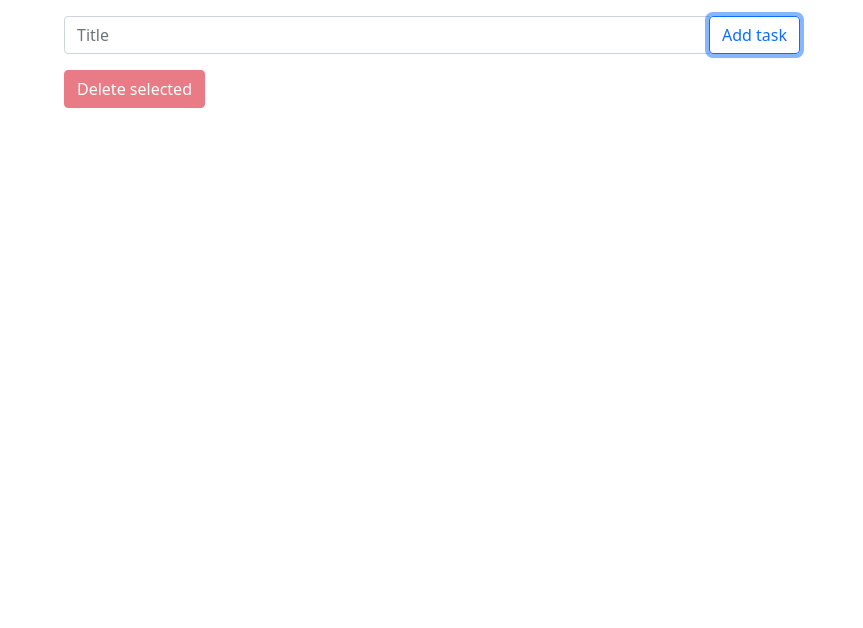
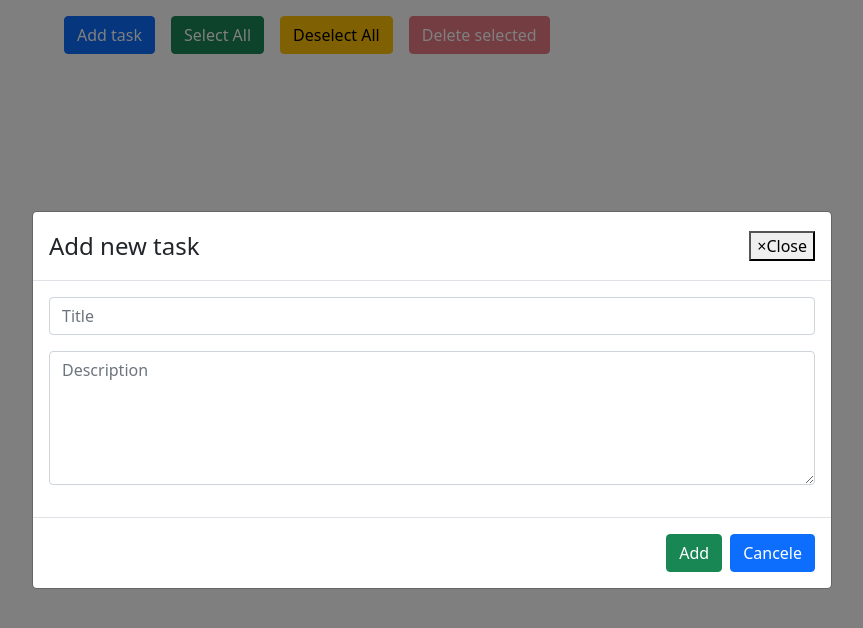
Before and after one commit to khanummarg/mytodo, a React (Create React App) app: page / in a window 1280 px wide. Both pictures are taken after a click on the button "Add task". Shown: the top 628 px of the page, without its empty margins (208-1071 px from the left). Built offline with nearby package versions, Linux system fonts and the light colour scheme.

Commit message:
new task modal, fontawsome

```diff
--- a/package.json
+++ b/package.json
@@ -3,6 +3,9 @@
   "version": "0.1.0",
   "private": true,
   "dependencies": {
+    "@fortawesome/fontawesome-svg-core": "^1.2.35",
+    "@fortawesome/free-solid-svg-icons": "^5.15.3",
+    "@fortawesome/react-fontawesome": "^0.1.14",
     "@testing-library/jest-dom": "^5.12.0",
     "@testing-library/react": "^11.2.6",
     "@testing-library/user-event": "^12.8.3",
--- a/src/components/NewTask/NewTask.js
+++ b/src/components/NewTask/NewTask.js
@@ -1,29 +1,26 @@
-import React, { Component } from 'react';
-import {
-    Button,
-    FormControl,
-    InputGroup,
-    Form
-  } from "react-bootstrap";
+import React, { Component } from "react";
+import { Button, FormControl, Modal } from "react-bootstrap";
 import idGenerator from "../../helper/idGenerator.js";
-  import PropTypes from 'prop-types';
-
+import PropTypes from "prop-types";
 
 class NewTask extends Component {
-    state={
+  state = {
     title: "",
-        description: ""
-    }
+    description: "",
+  };
 
   handleChange = (e) => {
+    // const {name, value} = e.target;
+    // this.setState({
+    //   [name]: value
+    // });
+
     this.setState({
-            title: e.target.value,
+      [e.target.name]: e.target.value,
     });
   };
 
   handleSubmit = (e) => {
-        e.preventDefault();
-
     const title = this.state.title.trim();
     const description = this.state.description.trim();
 
@@ -34,48 +31,59 @@ class NewTask extends Component {
     const newTask = {
       _id: idGenerator(),
       title: title,
-        //   description: description
+      description: description,
     };
 
     this.props.onAdd(newTask);
-
-        this.setState({
-            title: "",
-            // description: ""
-        })
   };
 
   render() {
-        const {title, description} = this.state;
-        const {disabled} = this.props;
+    const { onClose } = this.props;
 
-        return(
+    return (
       <>
-            <Form onSubmit={this.handleSubmit} className="mt-3">
-                <InputGroup className="mb-3">
+        <Modal
+          show={true}
+          onHide={onClose}
+          size="lg"
+          aria-labelledby="contained-modal-title-vcenter"
+          centered
+        >
+          <Modal.Header closeButton>
+            <Modal.Title id="contained-modal-title-vcenter">
+              Add new task
+            </Modal.Title>
+          </Modal.Header>
+          <Modal.Body>
             <FormControl
+              className="mb-3"
               placeholder="Title"
-                    disabled={disabled}
-                    value={title}
+              name="title"
               onChange={this.handleChange}
             />
-                  <InputGroup.Append>
-                    <Button type="submit" variant="outline-primary"
-                     disabled={disabled}
-                    >
-                      Add task
+            <FormControl
+              as="textarea"
+              rows={5}
+              className="mb-3"
+              placeholder="Description"
+              name="description"
+              onChange={this.handleChange}
+            />
+          </Modal.Body>
+          <Modal.Footer>
+            <Button variant="success" onClick={this.handleSubmit}>
+              Add
             </Button>
-                  </InputGroup.Append>
-                </InputGroup>
-              </Form>
+            <Button onClick={onClose}>Cancele</Button>
+          </Modal.Footer>
+        </Modal>
       </>
-        )
+    );
   }
 }
 
 NewTask.propTypes = {
-  disabled: PropTypes.bool.isRequired,
   onAdd: PropTypes.func.isRequired,
-
+  onClose: PropTypes.func.isRequired,
 };
 export default NewTask;
--- a/src/components/Task/Task.js
+++ b/src/components/Task/Task.js
@@ -1,10 +1,12 @@
 import React, { Component } from "react";
 import { Button, Card, Form } from "react-bootstrap";
-import PropTypes from 'prop-types';
-import styles from "./taskStyle.module.css"
+import PropTypes from "prop-types";
+import { FontAwesomeIcon } from "@fortawesome/react-fontawesome";
+import { faTrash, faEdit } from "@fortawesome/free-solid-svg-icons";
+
+import styles from "./taskStyle.module.css";
 
 class Task extends Component {
-
   // static propTypes = {
   //   data: PropTypes.object.isRequired,
   //   onToggle: PropTypes.func.isRequired,
@@ -13,41 +15,38 @@ class Task extends Component {
 
   // };
 
-    state={
-        selected: false
-    }
-
-    handleChange = () => {
-        const {data, onToggle} = this.props;
-        onToggle(data._id);
-        this.setState({
-            selected: !this.state.selected
-        })
-    }
+  handleChange = () => {
+    const { data, onToggle } = this.props;
+    onToggle(data._id);
+  };
 
   render() {
     const task = this.props.data;
-    const { disabled, onDelete } = this.props;
-    const {selected} = this.state;
+    const { disabled, onDelete, selected } = this.props;
+
     return (
       <Card className={`mt-3 ${selected ? styles.selected : ""}`}>
         <Card.Body>
-          <Form.Check onChange={this.handleChange} />
+          <Form.Check onChange={this.handleChange} checked={selected} />
           <Card.Title>{task.title}</Card.Title>
-          <Card.Text>
-            Some quick example text to build on the card title and make up the
-            bulk of the card's content.
-          </Card.Text>
+          <Card.Text>{task.description}</Card.Text>
           <Button
+            variant="primary"
+            disabled={disabled}
+            onClick={() => onDelete(task._id)}
+          >
+            <FontAwesomeIcon icon={faEdit} />
+          </Button>
+          <Button className="m-2"
             variant="danger"
             disabled={disabled}
             onClick={() => onDelete(task._id)}
           >
-            Delete
+            <FontAwesomeIcon icon={faTrash} />
           </Button>
         </Card.Body>
       </Card>
-    )
+    );
   }
 }
 
@@ -56,6 +55,7 @@ Task.propTypes = {
   onToggle: PropTypes.func.isRequired,
   disabled: PropTypes.bool.isRequired,
   onDelete: PropTypes.func.isRequired,
+  selected: PropTypes.bool.isRequired,
 };
 
 export default Task;
--- a/src/components/toDo/Todo.js
+++ b/src/components/toDo/Todo.js
@@ -1,30 +1,23 @@
 import React, { Component } from "react";
-import {
-  Button,
-  Col,
-  Row,
-  Container
-} from "react-bootstrap";
-import Task from "../Task/Task"
-import NewTask from "../NewTask/NewTask"
-import Confirm from "../Confirm/Confirm"
-
-
+import { Button, Col, Row, Container } from "react-bootstrap";
+import Task from "../Task/Task";
+import NewTask from "../NewTask/NewTask";
+import Confirm from "../Confirm/Confirm";
 
 class Todo extends Component {
   state = {
     tasks: [],
     selectedTask: new Set(),
-    showConfirm: false
+    showConfirm: false,
+    openNewTaskModal: false
   };
 
-
   addTask = (newTask) => {
-
     const tasks = [newTask, ...this.state.tasks];
 
     this.setState({
-      tasks: tasks
+      tasks: tasks,
+      openNewTaskModal: false
     });
   };
 
@@ -46,22 +39,21 @@ class Todo extends Component {
     const selectedTask = new Set(this.state.selectedTask);
     if (selectedTask.has(taskId)) {
       selectedTask.delete(taskId);
-    }
-    else {
+    } else {
       selectedTask.add(taskId);
     }
 
     this.setState({
-      selectedTask: selectedTask
+      selectedTask: selectedTask,
       // or selectedTask
     });
   };
 
   removeSelected = () => {
-    const {selectedTask, tasks} = this.state;
+    const { selectedTask, tasks } = this.state;
 
-    const newTasks = tasks.filter((task)=>{
-      if(selectedTask.has(task._id)){
+    const newTasks = tasks.filter((task) => {
+      if (selectedTask.has(task._id)) {
         return false;
       }
       return true;
@@ -70,19 +62,40 @@ class Todo extends Component {
     this.setState({
       tasks: newTasks,
       selectedTask: new Set(),
-      showConfirm: false
-    })
-
+      showConfirm: false,
+    });
   };
 
-  toogleConfirm =() => {
+  toogleConfirm = () => {
     this.setState({
-      showConfirm: !this.state.showConfirm
+      showConfirm: !this.state.showConfirm,
     });
-  }
+  };
+
+  selectAll = () => {
+    const taskIds = this.state.tasks.map((task) => task._id);
+
+    this.setState({
+      selectedTask: new Set(taskIds),
+    });
+  };
+
+  deSelectAll = () => {
+    this.setState({
+      selectedTask: new Set(),
+    });
+  };
+
+  toggleNewTaskModal = () => {
+    this.setState({
+      openNewTaskModal: !this.state.openNewTaskModal
+    });
+  };
+
+
 
   render() {
-    const { tasks, selectedTask, showConfirm } = this.state;
+    const { tasks, selectedTask, showConfirm, openNewTaskModal } = this.state;
 
     const taskComponents = tasks.map((task) => {
       return (
@@ -90,12 +103,14 @@ class Todo extends Component {
           <Task
             data={task}
             disabled={!!selectedTask.size}
-         onToggle = {this.toogleTask}
-         onDelete = {this.deleteTask}
+            onToggle={this.toogleTask}
+            onDelete={this.deleteTask}
+            selected={selectedTask.has(task._id)}
           />
         </Col>
       );
     });
+
     // const li = tasks.map((task, index) => {
     //   return <li key={index} className={index===2 ? styles.selected : null}>{task}</li>;
     // });
@@ -116,15 +131,21 @@ class Todo extends Component {
         <Container>
           <Row className="justify-content-center">
             <Col xs={12} sm={10} xl={8}>
-              <NewTask
-              disabled={!!selectedTask.size}
-              onAdd = {this.addTask}
-              />
-            </Col>
-          </Row>
-          <Row className="justify-content-center">
-            <Col xs={12} sm={10} xl={8}>
+              <Button variant="primary" onClick={this.toggleNewTaskModal}>
+                Add task
+              </Button>
               <Button
+                className="m-3"
+                variant="success"
+                onClick={this.selectAll}
+              >
+                Select All
+              </Button>
+              <Button variant="warning" onClick={this.deSelectAll}>
+                Deselect All
+              </Button>
+              <Button
+                className="m-3"
                 variant="danger"
                 onClick={this.toogleConfirm}
                 disabled={!selectedTask.size}
@@ -135,12 +156,21 @@ class Todo extends Component {
           </Row>
           <Row>{taskComponents}</Row>
         </Container>
-        {showConfirm &&
+        {showConfirm && (
           <Confirm
-        onClose = {this.toogleConfirm}
-        onConfirm = {this.removeSelected}
-        count = {selectedTask.size}
-        />}
+            onClose={this.toogleConfirm}
+            onConfirm={this.removeSelected}
+            count={selectedTask.size}
+          />
+        )}
+        {
+          openNewTaskModal && <NewTask
+          onClose = {this.toggleNewTaskModal}
+          onAdd = {this.addTask}
+          />
+        }
+
+
       </div>
     );
   }
```
Also changed, not shown: 1 other file (tests, documents, lock files or other folders). Lines whose indentation alone changed are shown as unchanged.
